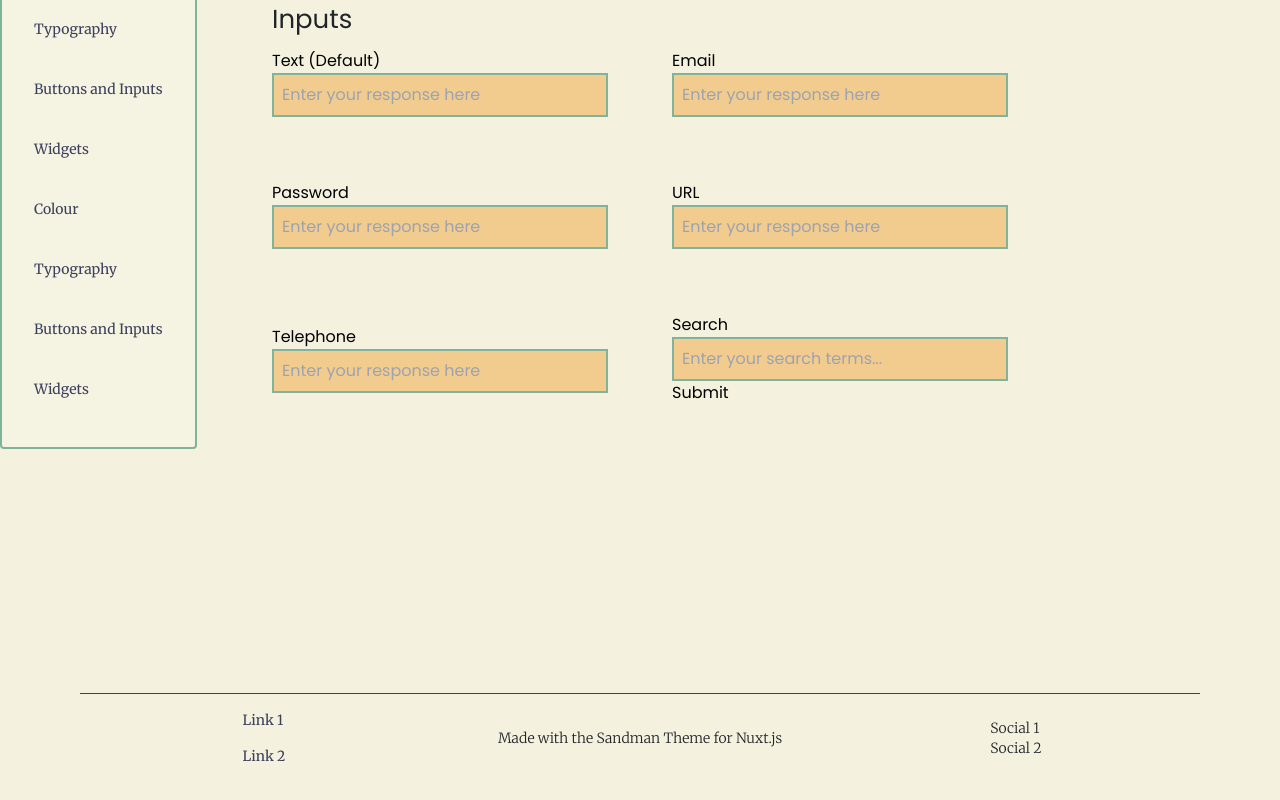
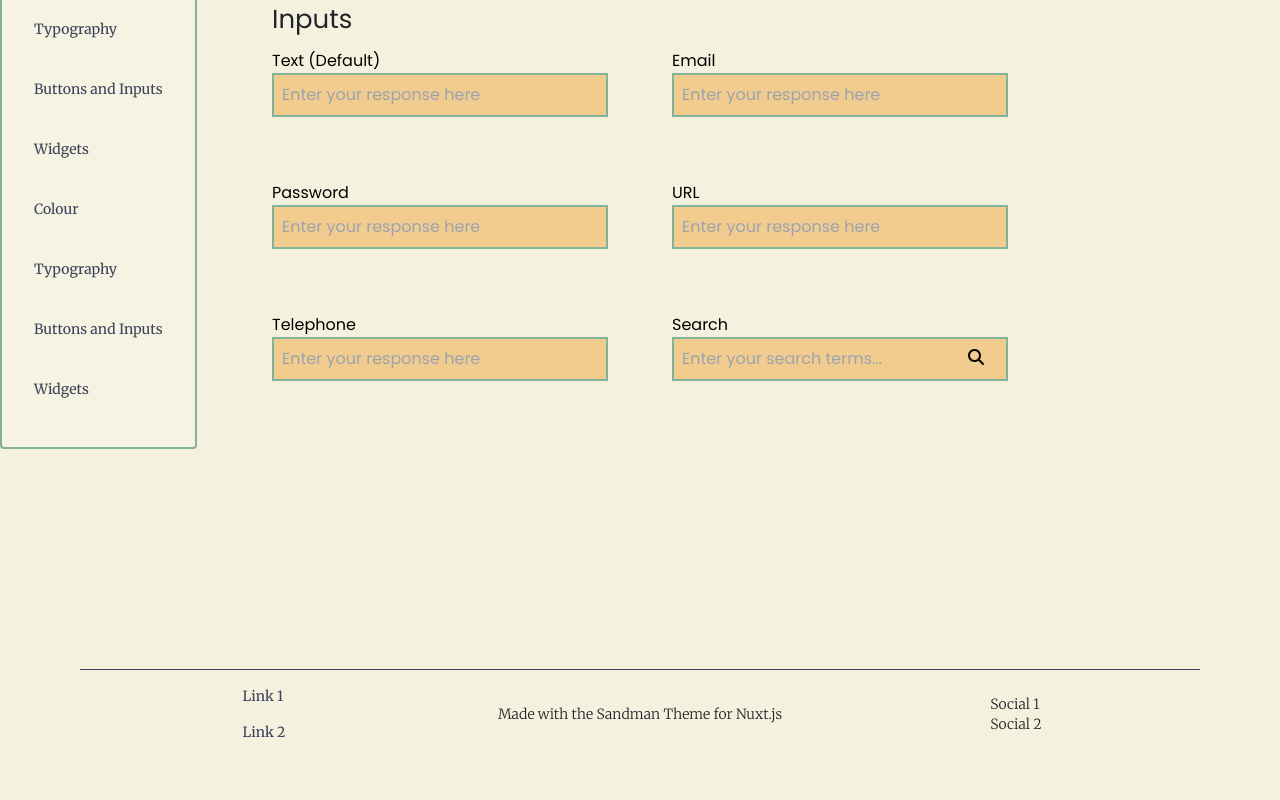
Before and after one commit to brendantuckerman/Sandman, a Nuxt app: page /stylesheet/inputs in a window 1280 px wide. Shown: the part 713-1513 px from the top of the page. Built offline with nearby package versions, Linux system fonts and the light colour scheme.

Commit message:
Styling for search bar

```diff
--- a/components/input/InputSearch.vue
+++ b/components/input/InputSearch.vue
@@ -3,15 +3,23 @@
     <div class="input-text-container">
       <label class="flex flex-col dark:text-retro-white">
           {{  searchLabelText }}
-        <div >
+        <div class="flex relative">
             <input
+              :placeholder="placeholder"
+              :name="name"
               type="Search"
               class="bg-retro-yellow dark:bg-retro-white p-2
               border border-2 border-retro-green dark:border-retro-yellow"
-              :placeholder="placeholder"
-              :name="name"
+
             />
-            <input type="submit">
+            <div class="flex items-center justify-center absolute right-2  search-icon top-2">
+            <input type="submit"
+              class="absolute right-2 top-1 z-50 search-input w-8 text-transparent bg-transparent  hover:cursor-pointer"
+              @click="submitSearch">
+              <font-awesome-icon :icon="['fas', 'magnifying-glass']"
+              class="absolute right-2 top-1 pr-2"
+              />
+            </div>
         </div>
       </label>
     </div>
@@ -34,9 +42,23 @@ const props = defineProps({
     default: "Enter your search terms..."
   },
 
-  name: String,
-  default: "Search"
-
+  name: {
+    type: String,
+    default: "Search"
+  }
 })
 
+const submitSearch = function(){
+    console.log('Search clicked');
+    //Search function goes here
+}
+
 </script>
+
+<style scoped>
+
+.search-input{
+  color: transparent;
+}
+
+</style>
```
